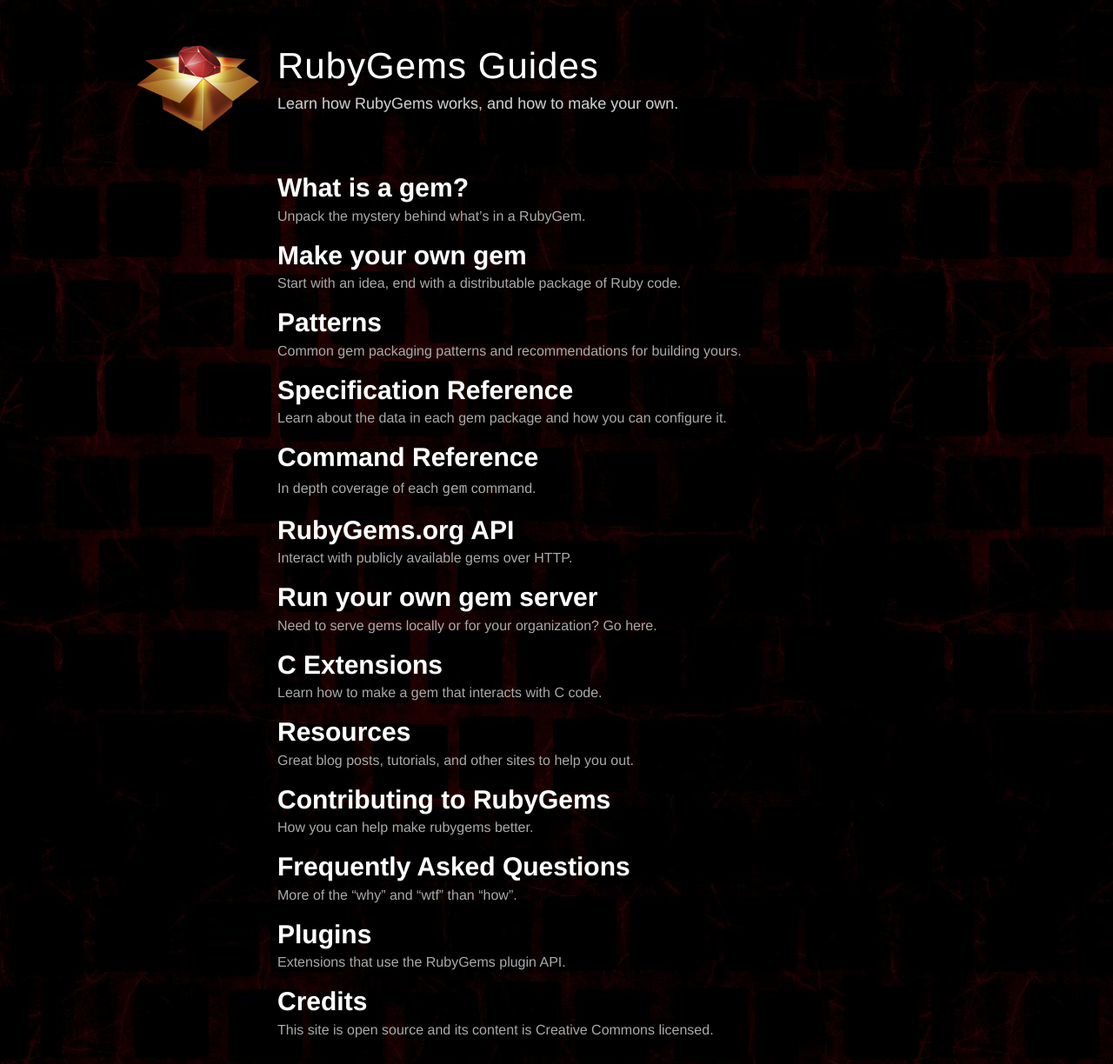
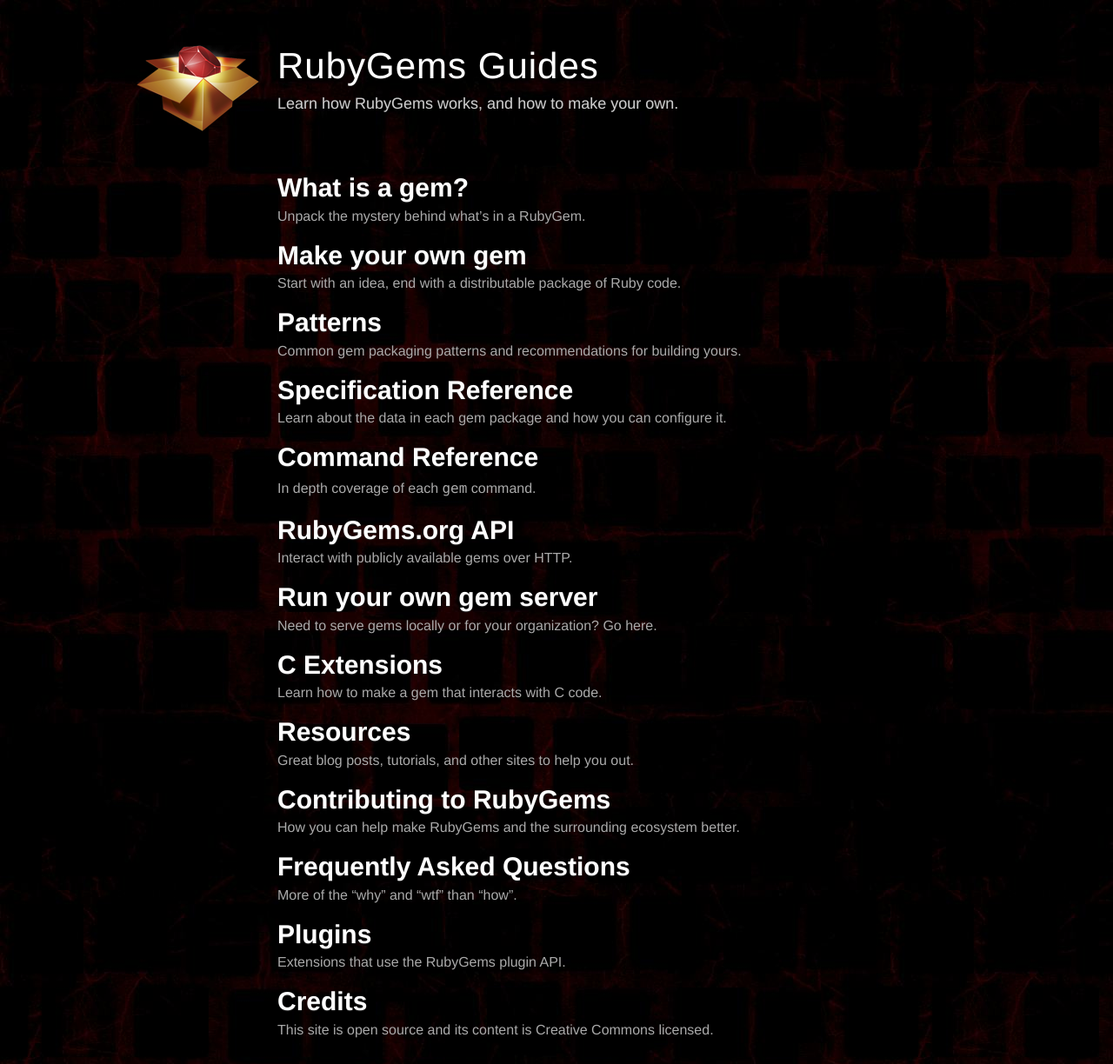
Before and after one commit to radar/guides, a Jekyll site: the page built from index.md, in a window 1280 px wide. Shown: the whole page at 87% size. Built offline with Jekyll 4.4.1, drawn with Linux system fonts in a browser that asks for light colours.

Commit message:
Reword description of contributing page

```diff
--- a/index.md
+++ b/index.md
@@ -50,7 +50,7 @@ Great blog posts, tutorials, and other sites to help you out.
 [Contributing to RubyGems](/contributing)
 ---------------
 
-How you can help make rubygems better.
+How you can help make RubyGems and the surrounding ecosystem better.
 
 [Frequently Asked Questions](/faqs)
 ---------------
```
